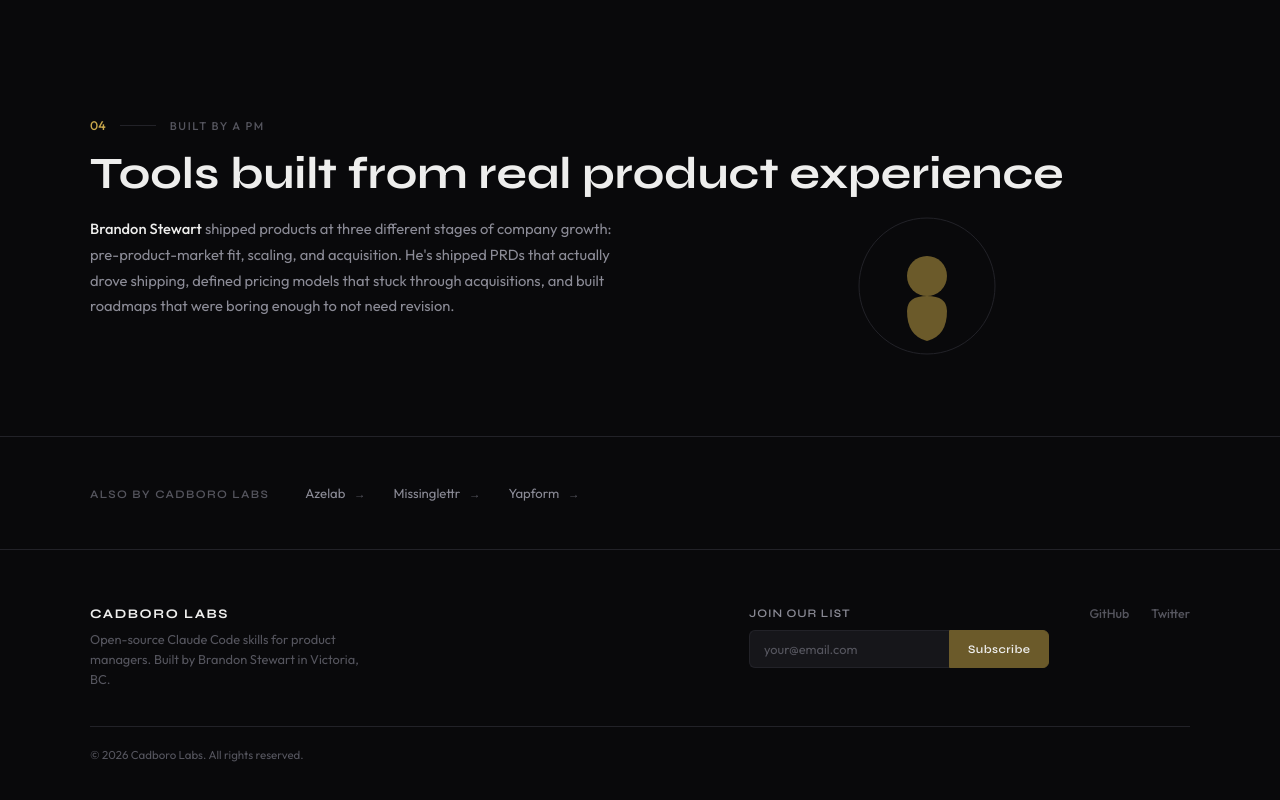
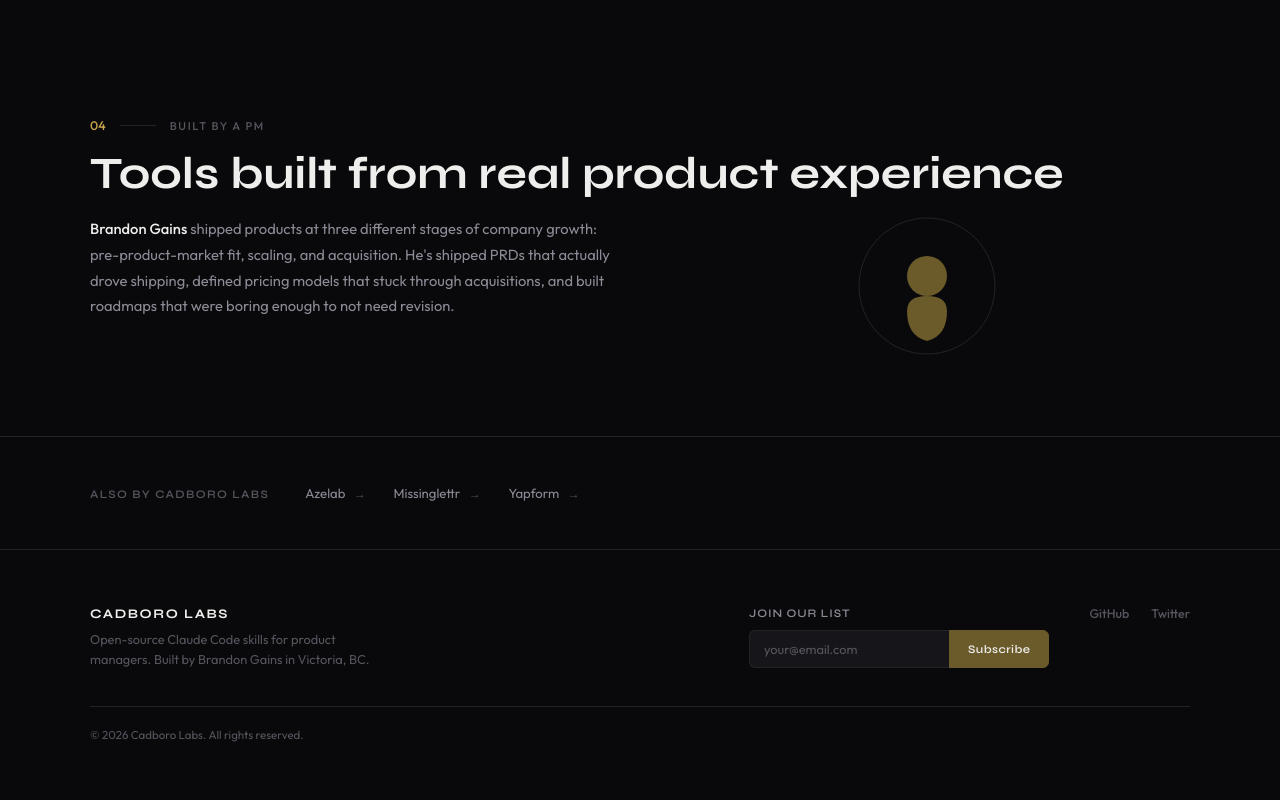
Before and after one commit to cadborolabs/website, a website: page index.html in a window 1280 px wide. Shown: the part 3725-4525 px from the top of the page. Drawn offline with Linux system fonts and the light colour scheme.

Commit message:
Replace Brandon Stewart with Brandon Gains
Changed all references from "Brandon Stewart" to "Brandon Gains" in:
- Authority section bio
- Footer tagline

```diff
--- a/index.html
+++ b/index.html
@@ -1097,7 +1097,7 @@
 
         <div class="authority-content animate-in">
             <div class="authority-bio">
-                <p><strong>Brandon Stewart</strong> shipped products at three different stages of company growth: pre-product-market fit, scaling, and acquisition. He's shipped PRDs that actually drove shipping, defined pricing models that stuck through acquisitions, and built roadmaps that were boring enough to not need revision.</p>
+                <p><strong>Brandon Gains</strong> shipped products at three different stages of company growth: pre-product-market fit, scaling, and acquisition. He's shipped PRDs that actually drove shipping, defined pricing models that stuck through acquisitions, and built roadmaps that were boring enough to not need revision.</p>
             </div>
             <div style="display: flex; justify-content: center; align-items: center;">
                 <svg width="140" height="140" viewBox="0 0 140 140" fill="none" xmlns="http://www.w3.org/2000/svg">
@@ -1127,7 +1127,7 @@
     <div class="footer-inner">
         <div>
             <div class="footer-brand-name">CADBORO LABS</div>
-            <p class="footer-tagline">Open-source Claude Code skills for product managers. Built by Brandon Stewart in Victoria, BC.</p>
+            <p class="footer-tagline">Open-source Claude Code skills for product managers. Built by Brandon Gains in Victoria, BC.</p>
         </div>
         <div class="footer-newsletter">
             <label class="footer-newsletter-label">Join our list</label>
```
